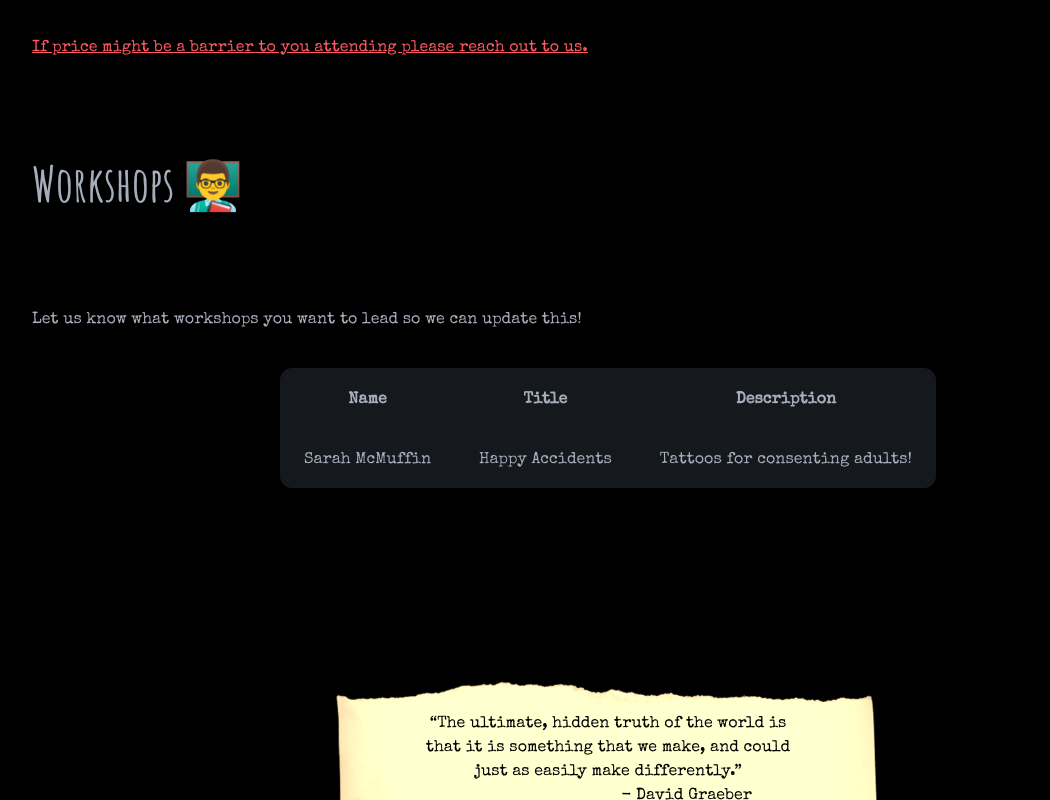
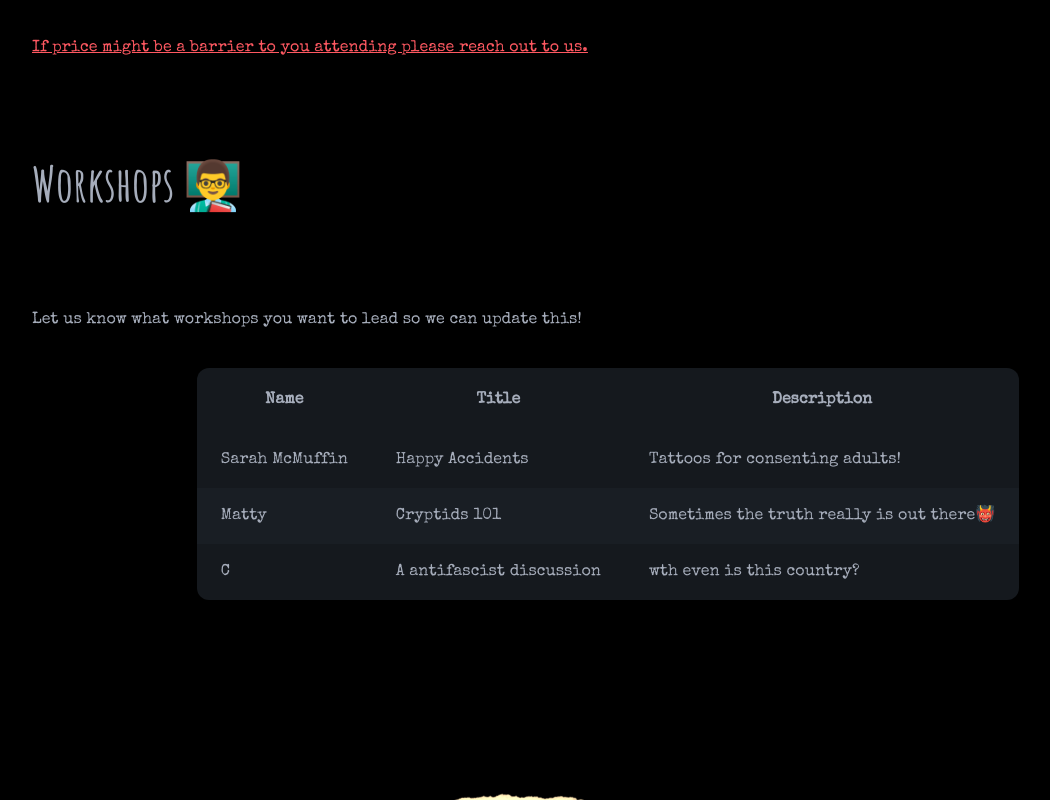
Before and after one commit to cludwell/spokeswheel, a Next.js app: page /plans2025 in a window 1280 px wide. Shown: the part 3100-3900 px from the top of the page, without its empty margins (32-1082 px from the left). Built offline with nearby package versions, Linux system fonts and the light colour scheme; no server answers.

Commit message:
minor edits

```diff
--- a/src/app/api/auth/error/page.jsx
+++ b/src/app/api/auth/error/page.jsx
@@ -6,7 +6,6 @@ export default function ErrorPage() {
 
   const search = searchParams.get('error')
 
-  console.log(search)
   return (
     <div
       className={
--- a/src/app/plans2025/page.jsx
+++ b/src/app/plans2025/page.jsx
@@ -108,7 +108,17 @@ export default function Plans2024() {
             <tr>
               <td>Sarah McMuffin</td>
               <td>Happy Accidents</td>
-              <td>Tattoos for consenting adults!</td>
+              <td>Tattoos for consenting adults!  </td>
+            </tr>
+            <tr>
+              <td>Matty</td>
+              <td>Cryptids 101</td>
+              <td>Sometimes the truth really is out there👹</td>
+            </tr>
+            <tr>
+              <td>C</td>
+              <td>A antifascist discussion</td>
+              <td>wth even is this country?</td>
             </tr>
 
 
--- a/src/components/SwipeCarousel.jsx
+++ b/src/components/SwipeCarousel.jsx
@@ -43,6 +43,12 @@ export const SwipeCarousel = ({ imgs, aspect }) => {
       setImgIndex((pv) => pv + 1);
     } else if (x >= DRAG_BUFFER && imgIndex > 0) {
       setImgIndex((pv) => pv - 1);
+      // if at the end of the imgs return to start
+    } else if (x <= -DRAG_BUFFER &&  imgIndex == imgs.length-1) {
+      setImgIndex(pv=>0)
+      // if at start of imgs, send to end
+    } else if (x >= DRAG_BUFFER && imgIndex == 0) {
+      setImgIndex(pv=>imgs.length-1)
     }
   };
 
@@ -107,7 +113,7 @@ const Dots = ({ imgIndex, setImgIndex, imgs }) => {
           <button
             key={idx}
             onClick={() => setImgIndex(idx)}
-            className={`h-5 w-5 rounded-full transition-colors ${
+            className={`h-5 w-5 rounded-full transition-colors btn-ghost ${
               idx === imgIndex ? "bg-neutral-50" : "bg-neutral-500"
             }`}
           />
```
